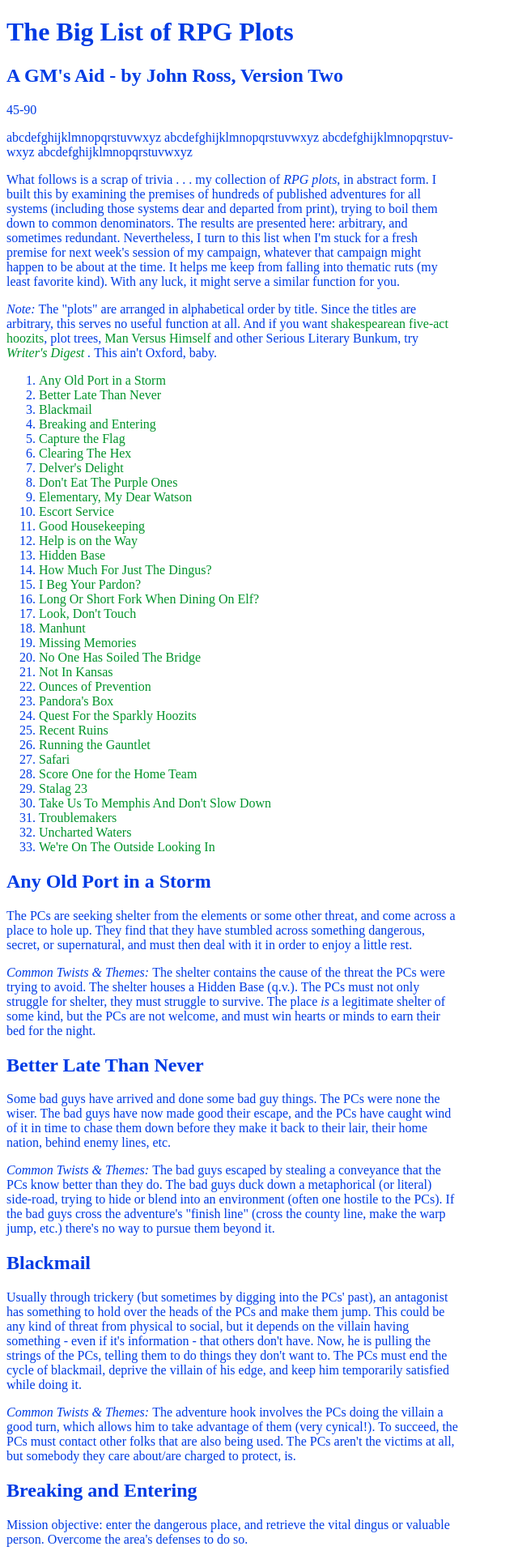
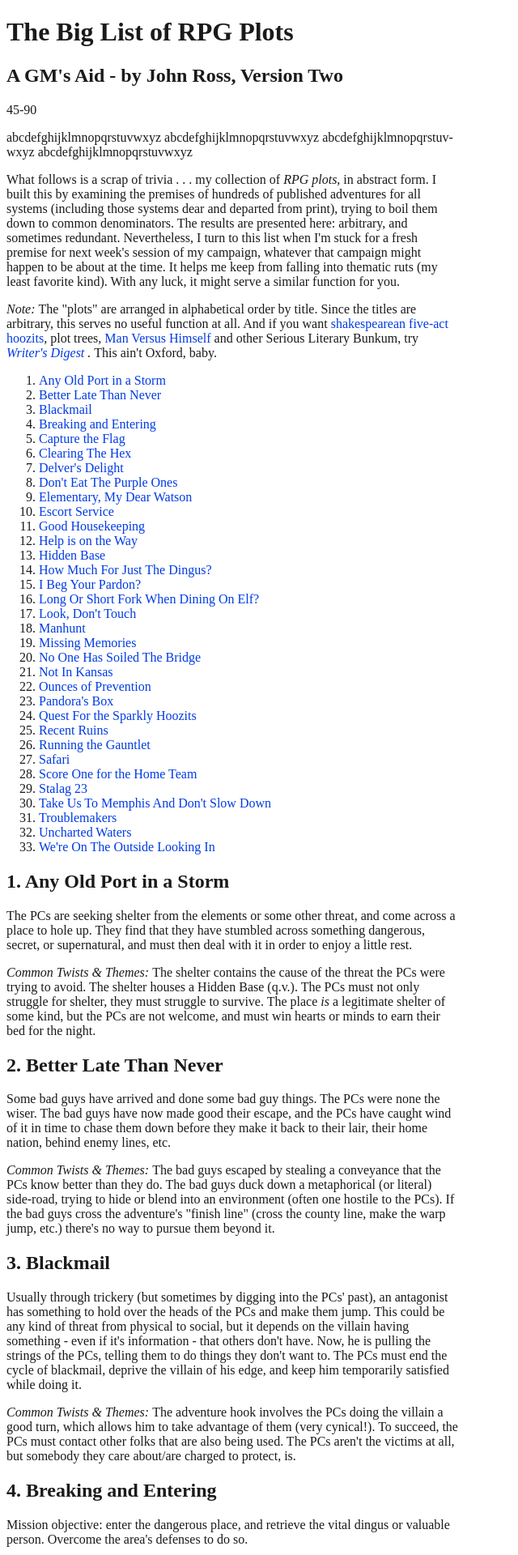
Before and after one commit to pheara/big_list_of_rpg_plots, a Jekyll site: the page built from index.html, in a window 1280 px wide. Shown: the top 1920 px of the page at 81% size, without its empty margins (0-640 px from the left). Built offline with Jekyll 4.4.1, drawn with Linux system fonts in a browser that asks for light colours; some web fonts are replaced.

Commit message:
hups. link colors. restored heading-counter.

```diff
--- a/styles/main.css
+++ b/styles/main.css
@@ -1,12 +1,12 @@
 
     a {
       text-decoration: none;
-      color: #00932B;
+      color: #003BE4;
     }
 
     body {
         font-family: charterregular;
-        color: #003BE4;
+        color: #1A1A1A;
 
         max-width: 35em;
 
@@ -14,7 +14,7 @@
     }
 
 
-    .trope h2::before {
+    .trope h1::before {
       counter-increment: trope-heading;
       content: counter(trope-heading) ". "
     }
```
